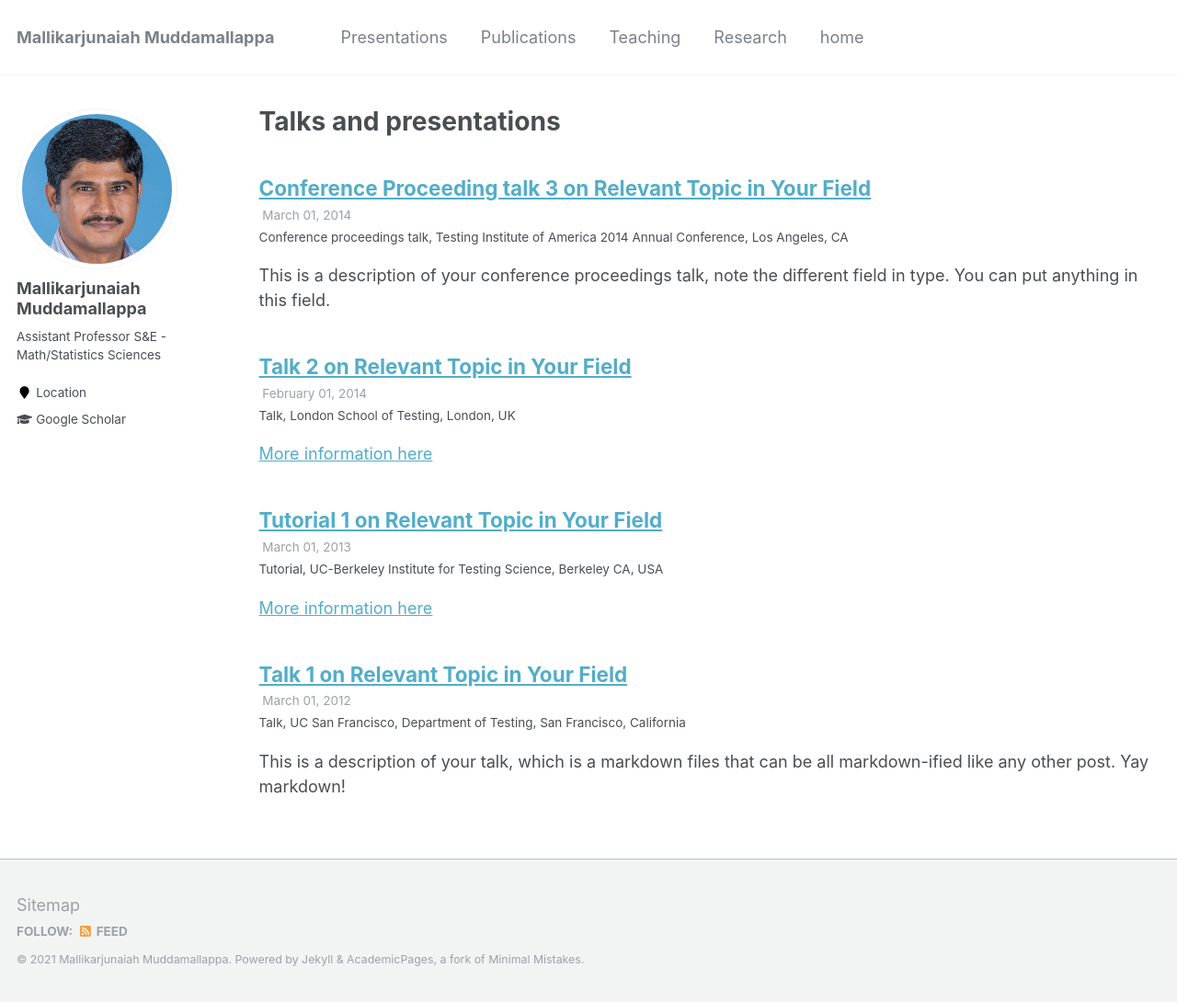
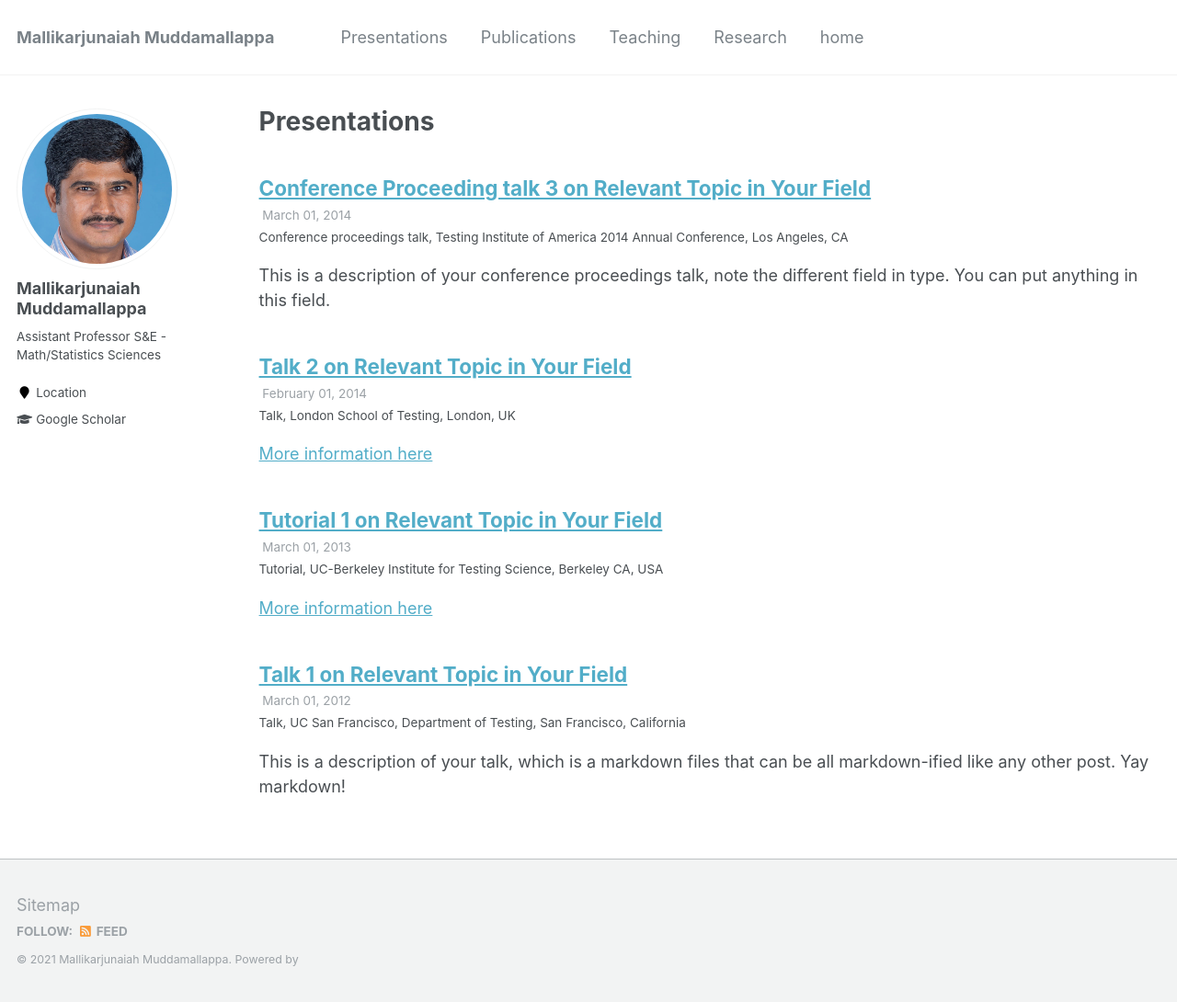
Before and after one commit to smmallikarjunaiah/smmallikarjunaiah.github.io, a Jekyll site: the page built from _pages/talks.html, in a window 1280 px wide and 1090 px high. Shown: the whole window at 92% size. Built offline with Jekyll 4.4.1, drawn with Linux system fonts in a browser that asks for light colours.

Commit message:
updated footer

```diff
--- a/_includes/footer.html
+++ b/_includes/footer.html
@@ -21,4 +21,4 @@
   </ul>
 </div>
 
-<div class="page__footer-copyright">&copy; {{ site.time | date: '%Y' }} {{ site.name | default: site.title }}. {{ site.data.ui-text[site.locale].powered_by | default: "Powered by" }} <a href="http://jekyllrb.com" rel="nofollow">Jekyll</a> &amp; <a href="https://github.com/academicpages/academicpages.github.io">AcademicPages</a>, a fork of <a href="https://mademistakes.com/work/minimal-mistakes-jekyll-theme/" rel="nofollow">Minimal Mistakes</a>.</div>
+<div class="page__footer-copyright">&copy; {{ site.time | date: '%Y' }} {{ site.name | default: site.title }}. {{ site.data.ui-text[site.locale].powered_by | default: "" }} </div>
--- a/_pages/talks.html
+++ b/_pages/talks.html
@@ -1,7 +1,7 @@
 ---
 layout: archive
-title: "Talks and presentations"
-permalink: /talks/
+title: "Presentations"
+permalink: /presentations/
 author_profile: true
 ---
 
```
